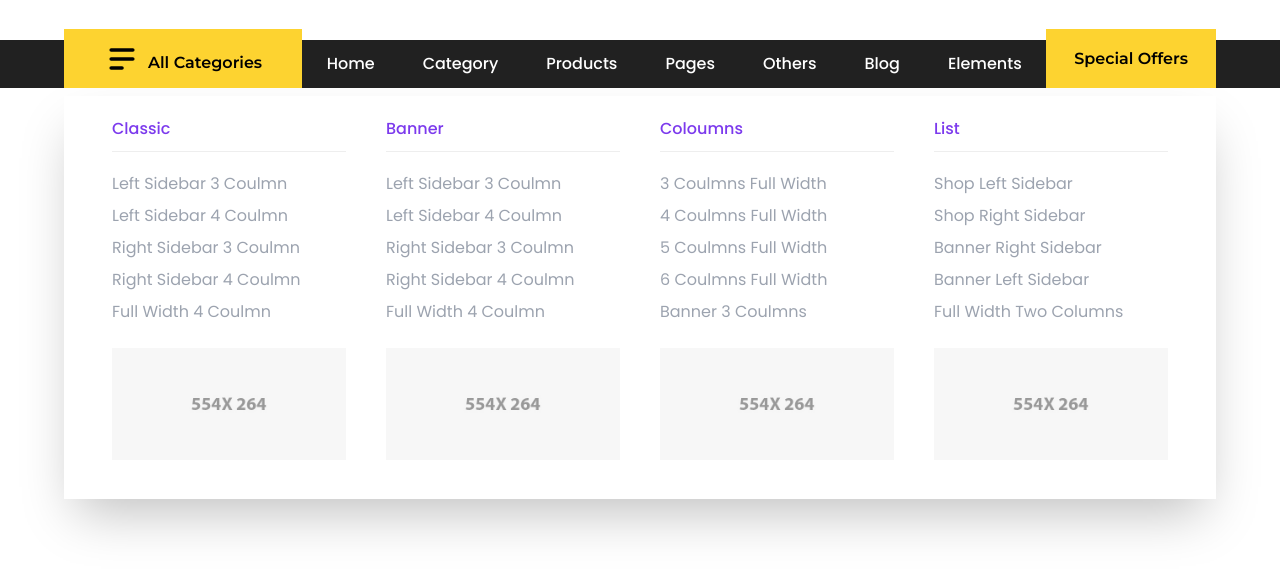
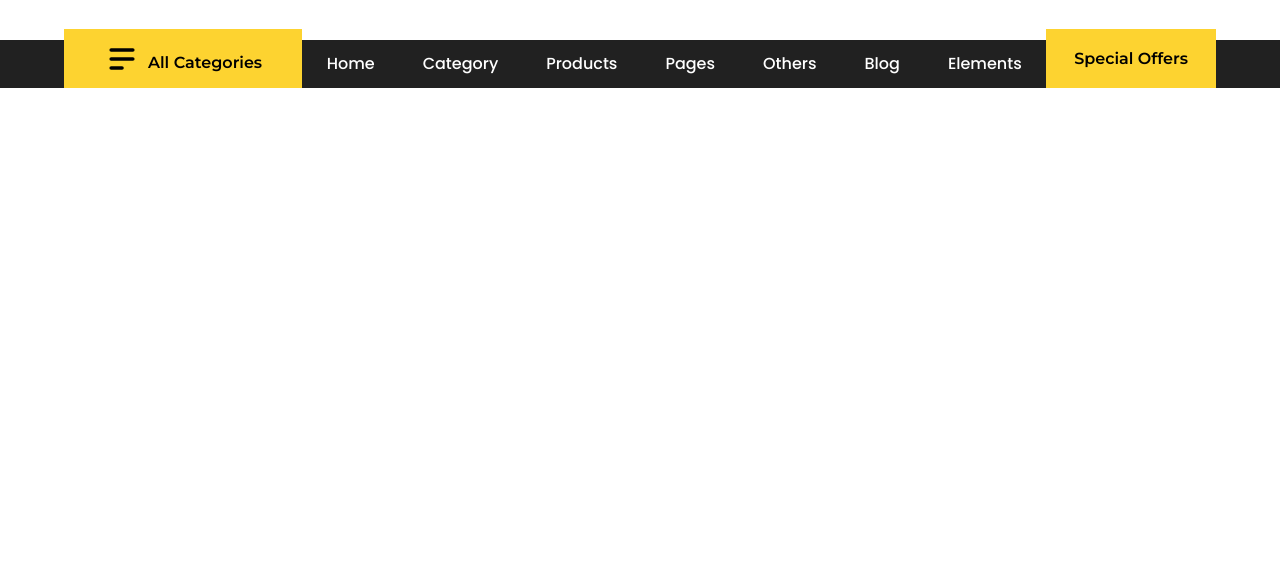
Before and after one commit to naim0018/electron_client, a React (Vite) app: page / in a window 1280 px wide. Shown: the top 572 px of the page. Built offline with nearby package versions, Linux system fonts and the light colour scheme.

Commit message:
on hover category list is showing

```diff
--- a/src/App.jsx
+++ b/src/App.jsx
@@ -9,7 +9,7 @@ const App = () => {
   return (
     <div>
       <Navbar></Navbar>
-      <CategoriesList></CategoriesList>
+      {/* <CategoriesList></CategoriesList> */}
     </div>
   )
 }
--- a/src/Pages/Header/Navbar/CategoriesList.jsx
+++ b/src/Pages/Header/Navbar/CategoriesList.jsx
@@ -2,7 +2,7 @@ import img from '../../../../public/1.jpg'
 const CategoriesList = () => {
 
     return (
-        <section className="  2xl:max-w-[1380px] font-poppins   shadow-2xl xl:max-w-6xl lg:max-w-4xl md:max-w-2xl  max-w-sm mx-auto pb-8 bg-white text-gray-400    ">
+        <section className="absolute left-0 right-0 top-[5.5rem] py-2 2xl:max-w-[1380px] font-poppins   shadow-2xl xl:max-w-6xl lg:max-w-4xl md:max-w-2xl  max-w-sm mx-auto pb-8 bg-white text-gray-400    ">
             {/* full lists */}
             <div className="flex gap-x-10 pt-5   flex-row w-11/12 mx-auto justify-between items-center">
                 {/* classic */}
@@ -12,7 +12,7 @@ const CategoriesList = () => {
                     </div>
                     {/* Classic NavLinks */}
                     <div>
-                        <ul className="list-none space-y-2 xl:text-base text-sm  xl:text-base text-sm  pt-5">
+                        <ul className="list-none space-y-2   xl:text-base text-sm  pt-5">
                             <li className="cursor-pointer">Left Sidebar 3 Coulmn</li>
                             <li className="cursor-pointer">Left Sidebar 4 Coulmn</li>
                             <li className="cursor-pointer">Right Sidebar 3 Coulmn</li>
--- a/src/Pages/Header/Navbar/NavLinks.jsx
+++ b/src/Pages/Header/Navbar/NavLinks.jsx
@@ -42,8 +42,17 @@ const NavLinks = () => {
 
 
 
-            <div className="">
-                <p className="py-4">Category</p>
+            <div className="inline-block">
+                <p
+                    onMouseEnter={() => setNestedDropdown5Open(true)}
+                    onMouseLeave={() => setNestedDropdown5Open(false)}
+                    className="py-4 group pointer-events-auto cursor-pointer">Category</p>
+                <div
+                    onMouseEnter={() => setNestedDropdown5Open(true)}
+                    onMouseLeave={() => setNestedDropdown5Open(false)}
+                    className={` ${isNestedDropdown5Open ? '  block' : ' hidden'}   `}>
+                    <CategoriesList></CategoriesList>
+                </div>
 
             </div>
 
```
